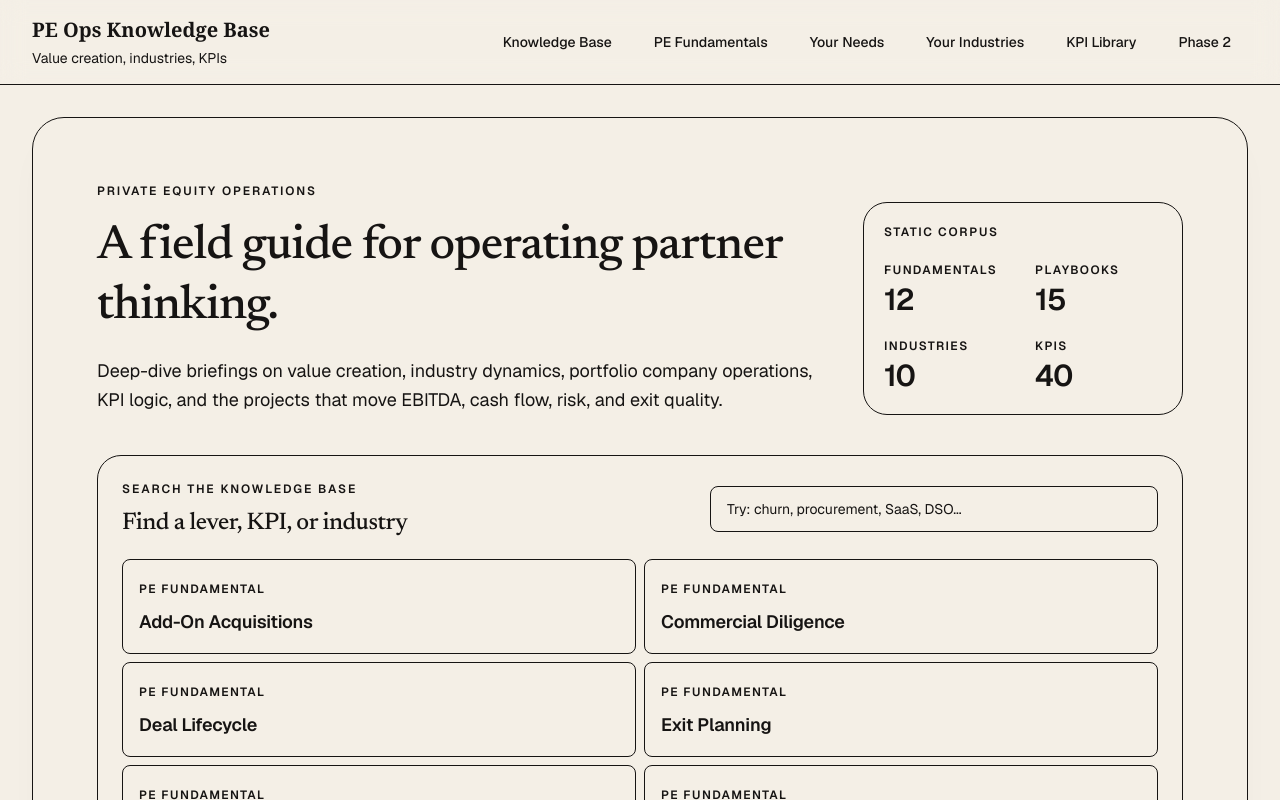
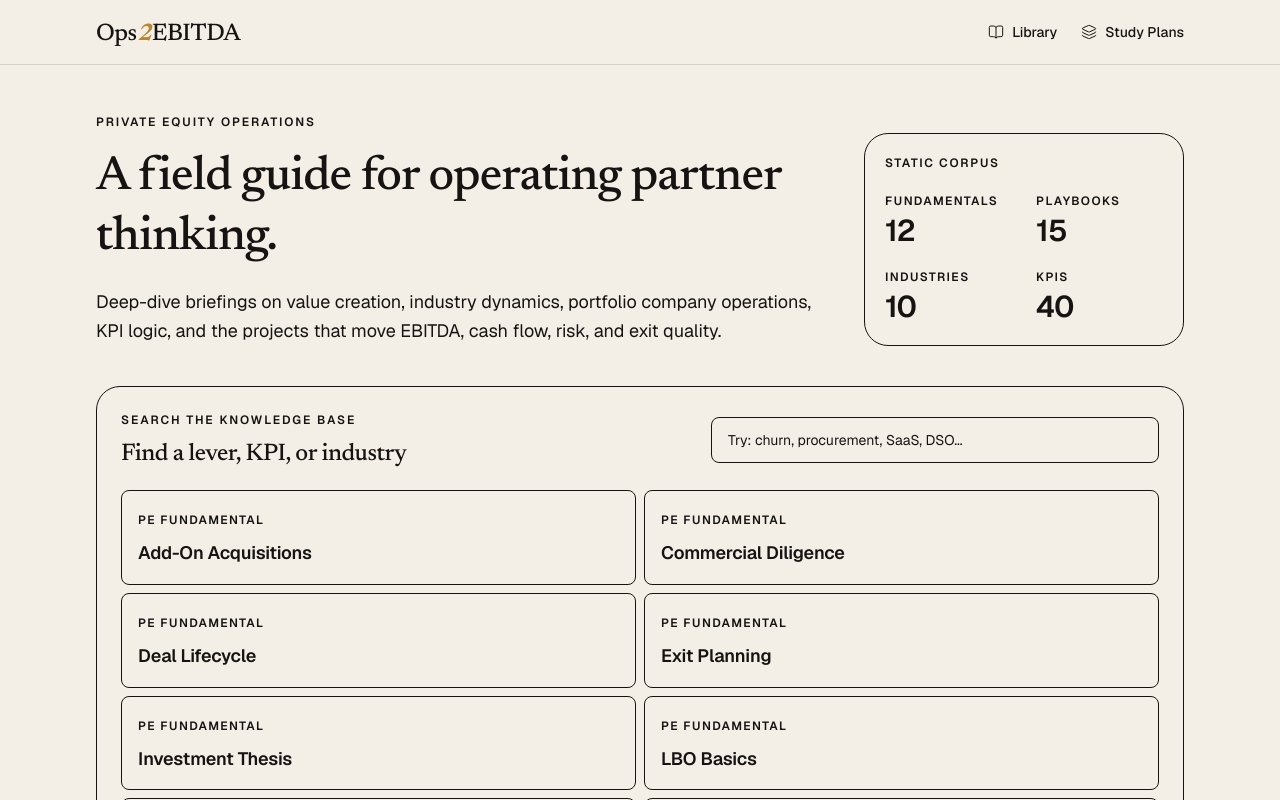
Before and after one commit to blakehenkel24-eng/Ops2EBITDA, a Next.js app: page / in a window 1280 px wide. Shown: the top 800 px of the page. Built offline with nearby package versions, Linux system fonts and the light colour scheme.

Commit message:
style: update AppShell to use brand logo and margin-note layout

```diff
--- a/components/AppShell.tsx
+++ b/components/AppShell.tsx
@@ -1,88 +1,39 @@
-"use client";
+import Link from 'next/link';
+import { Search, BookOpen, Layers } from 'lucide-react';
+import { Ops2EBITDALogo } from './Ops2EBITDALogo';
 
-import Link from "next/link";
-import type { Route } from "next";
-import { usePathname } from "next/navigation";
-import type { ReactNode } from "react";
-
-const navItems: { href: Route; label: string }[] = [
-  { href: "/", label: "Knowledge Base" },
-  { href: "/fundamentals", label: "PE Fundamentals" },
-  { href: "/playbooks", label: "Your Needs" },
-  { href: "/industries", label: "Your Industries" },
-  { href: "/kpis", label: "KPI Library" },
-  { href: "/study", label: "Phase 2" },
-];
-
-export function AppShell({ children }: { children: ReactNode }) {
-  const pathname = usePathname();
-
+export function AppShell({ children }: { children: React.ReactNode }) {
   return (
-    <div className="min-h-screen text-[var(--ink)] bg-[var(--paper)] flex flex-col">
-      <header className="sticky top-0 z-50 w-full border-b border-[var(--line)] bg-[var(--paper)]/80 backdrop-blur-md px-4 sm:px-6 lg:px-8 py-4">
-        <div className="mx-auto max-w-7xl flex flex-col md:flex-row md:items-center justify-between gap-4">
-          <Link
-            href="/"
-            className="group shrink-0 block"
-          >
-            <span className="block text-xl font-bold font-serif text-brand-gradient">PE Ops Knowledge Base</span>
-            <span className="mt-1 block text-sm text-[var(--muted)]">
-              Value creation, industries, KPIs
-            </span>
+    <div className="min-h-screen bg-bone text-ink flex flex-col">
+      <header className="sticky top-0 z-50 bg-bone border-b border-stone/30">
+        <div className="max-w-6xl mx-auto px-4 md:px-8 h-16 flex items-center justify-between">
+          <Link href="/" className="text-2xl hover:opacity-80 transition-opacity">
+            <Ops2EBITDALogo />
           </Link>
-          <nav
-            aria-label="Primary"
-            className="flex gap-2 overflow-x-auto pb-2 md:pb-0"
-          >
-            {navItems.map((item) => (
-              <NavLink
-                key={item.href}
-                href={item.href}
-                label={item.label}
-                active={isActivePath(pathname, item.href)}
-              />
-            ))}
+          <nav className="hidden md:flex gap-6 font-geist text-sm font-medium">
+            <Link href="/" className="flex items-center gap-2 hover:text-ochre transition-colors">
+              <BookOpen size={16} strokeWidth={1.5} />
+              Library
+            </Link>
+            <Link href="/study" className="flex items-center gap-2 hover:text-ochre transition-colors">
+              <Layers size={16} strokeWidth={1.5} />
+              Study Plans
+            </Link>
           </nav>
+          <div className="md:hidden flex items-center">
+            {/* Mobile menu stub */}
+            <button className="p-2 text-stone hover:text-ink"><Search size={20} strokeWidth={1.5}/></button>
+          </div>
         </div>
       </header>
-      <main className="flex-1 min-w-0 p-4 lg:p-8">
-        <div className="mx-auto max-w-7xl bg-[var(--panel)] min-h-[calc(100vh-10rem)] rounded-[32px] border border-[var(--line)] shadow-[0_20px_40px_-15px_rgba(0,0,0,0.05)] px-6 py-10 lg:px-16 lg:py-16">
-          {children}
+      <main className="flex-1 max-w-6xl mx-auto w-full px-4 md:px-8 py-8 md:py-12">
+        {children}
+      </main>
+      <footer className="border-t border-stone/30 bg-bone py-8 text-center text-sm text-stone mt-12">
+        <div className="max-w-6xl mx-auto px-4 font-mono-label">
+          Ops2EBITDA · Operating Knowledge for PE
         </div>
-      </main>
+      </footer>
     </div>
   );
 }
-
-function NavLink({
-  href,
-  label,
-  active,
-}: {
-  href: Route;
-  label: string;
-  active: boolean;
-}) {
-  return (
-    <Link
-      href={href}
-      aria-current={active ? "page" : undefined}
-      className={[
-        "shrink-0 rounded-md px-4 py-2.5 text-sm font-medium transition-all duration-200 ease-in-out flex items-center cursor-pointer border border-transparent",
-        active
-          ? "bg-[var(--accent-soft)] text-[var(--accent)] border-[var(--accent)]"
-          : "text-[var(--muted)] hover:bg-[var(--panel-strong)] hover:text-[var(--ink)] hover:border-[var(--line)]",
-      ].join(" ")}
-    >
-      {label}
-    </Link>
-  );
-}
-
-function isActivePath(pathname: string, href: Route) {
-  if (href === "/") {
-    return pathname === "/";
-  }
-
-  return pathname === href || pathname.startsWith(`${href}/`);
-}
```
